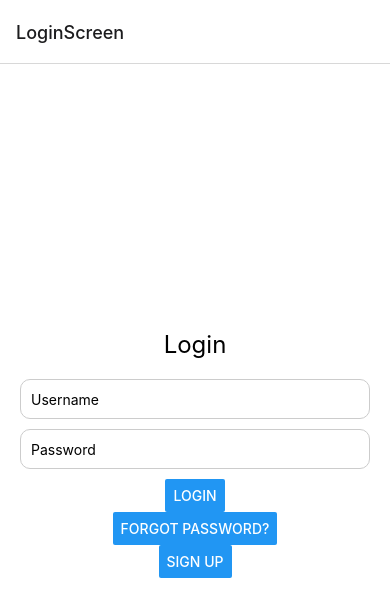
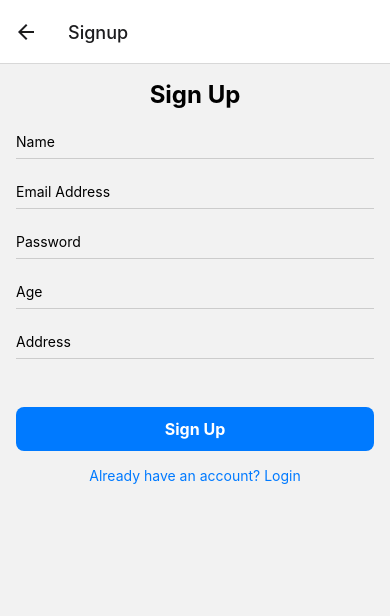
Before and after one commit to pratikgtam/mdev-cross-platform-recipe-book, a React Native app: screen /Signup in a window 390 px wide. Shown: the top 616 px of the page. Built offline with nearby package versions, Linux system fonts and the light colour scheme.

Commit message:
tab bar and logins

```diff
--- a/App.tsx
+++ b/App.tsx
@@ -1,48 +1,56 @@
-import { StatusBar } from 'expo-status-bar';
-import { StyleSheet, Text, View } from 'react-native';
-import PageHeader from './src/components/Header';
-import * as React from 'react';
-import ProfileScreen from './src/components/ProfileScreen';
-import { NavigationContainer } from '@react-navigation/native';
-import { createBottomTabNavigator } from '@react-navigation/bottom-tabs';
-import { createNativeStackNavigator } from '@react-navigation/native-stack';
-import RecipesScreen from './src/components/RecipeScreen';
-import WelcomeScreen from './src/components/Welcome';
-import LoginScreen from './src/components/LoginScreen';
-import NotificationScreen from './src/components/Notifications';
-import ContactUsScreen from './src/components/ContactUs';
-import ProfileDetailScreen from './src/components/Profile';
-
+import { StatusBar } from "expo-status-bar";
+import { StyleSheet, Text, View } from "react-native";
+import PageHeader from "./src/components/Header";
+import * as React from "react";
+import ProfileScreen from "./src/components/ProfileScreen";
+import { NavigationContainer } from "@react-navigation/native";
+import { createBottomTabNavigator } from "@react-navigation/bottom-tabs";
+import { createNativeStackNavigator } from "@react-navigation/native-stack";
+import RecipesScreen from "./src/components/RecipeScreen";
+import WelcomeScreen from "./src/components/Welcome";
+import LoginScreen from "./src/components/LoginScreen";
+import NotificationScreen from "./src/components/Notifications";
+import ContactUsScreen from "./src/components/ContactUs";
+import ProfileDetailScreen from "./src/components/Profile";
+import Signup from "./src/components/SignupScreen";
+import Login from "./src/components/LoginScreen";
+import TabNavigator from "./src/navigation/TabNavigator";
 
 function App() {
   const Stack = createNativeStackNavigator();
   const Tab = createBottomTabNavigator();
 
   return (
-
-       <NavigationContainer>
-      <Stack.Navigator initialRouteName='LoginScreen' >
-        <Stack.Screen name="Recipes" component={RecipesScreen}/>
+    <NavigationContainer>
+      <Stack.Navigator initialRouteName="LoginScreen">
+        <Stack.Screen name="Recipes" component={RecipesScreen} />
         <Stack.Screen name="Profile" component={ProfileScreen} />
         <Stack.Screen name="LoginScreen" component={LoginScreen} />
         <Stack.Screen name="Notifications" component={NotificationScreen} />
         <Stack.Screen name="Contact" component={ContactUsScreen} />
         <Stack.Screen name="My Profile" component={ProfileDetailScreen} />
-
+        <Stack.Screen name="Signup" component={Signup} />
+        <Stack.Screen name="Login" component={Login} />
+        <Stack.Screen
+          name="Home"
+          component={TabNavigator}
+          options={{ headerShown: false }}
+        />
       </Stack.Navigator>
     </NavigationContainer>
-  );}
-
-    function HomeTabs() {
-      return (
-        <Tab.Navigator>
-          <Tab.Screen name="Recipes" component={RecipesScreen} />
-          <Tab.Screen name="Notifications" component={NotificationScreen} />
-          <Tab.Screen name="Contact" component={ContactUsScreen} />
-          <Tab.Screen name="Profile" component={ProfileDetailScreen} />
-        </Tab.Navigator>
-
   );
 }
 
+//   function HomeTabs() {
+//     return (
+//       <Tab.Navigator>
+//         <Tab.Screen name="Recipes" component={RecipesScreen} />
+//         <Tab.Screen name="Notifications" component={NotificationScreen} />
+//         <Tab.Screen name="Contact" component={ContactUsScreen} />
+//         <Tab.Screen name="Profile" component={ProfileDetailScreen} />
+//       </Tab.Navigator>
+
+// );
+// }
+//
 export default App;
--- a/src/components/LoginScreen.tsx
+++ b/src/components/LoginScreen.tsx
@@ -1,67 +1,131 @@
-import React, { useState } from 'react';
-import { View, Text, TextInput, Button, StyleSheet } from 'react-native';
+import React, { useState } from "react";
+import {
+  View,
+  Text,
+  TextInput,
+  TouchableOpacity,
+  StyleSheet,
+  ScrollView,
+} from "react-native"; // Added ScrollView
+import Icon from "react-native-vector-icons/MaterialCommunityIcons";
 
-
-const LoginScreen = ({ navigation }) => {
-  const [username, setUsername] = useState('');
-  const [password, setPassword] = useState('');
+const Login: React.FC = ({ navigation }: any) => {
+  const [email, setEmail] = useState<string>("");
+  const [password, setPassword] = useState<string>("");
 
   const handleLogin = () => {
-    // Implement your login logic here
-    console.log('Username:', username);
-    console.log('Password:', password);
+    // if (!email.trim()) {
+    //   alert("Please enter your email address");
+    //   return;
+    // }
+    // if (!password.trim()) {
+    //   alert("Please enter your password");
+    //   return;
+    // }
+    // const emailRegex = /^[^\s@]+@[^\s@]+\.[^\s@]+$/;
+    // if (!emailRegex.test(email)) {
+    //   alert("Please enter a valid email address");
+    //   return;
+    // }
+
+    navigation.replace("Home");
+  };
+
+  const handleForgotPassword = () => {
+    console.log("Forgot password link pressed");
+  };
+
+  const handleSignUp = () => {
+    navigation.replace("Signup");
   };
 
   return (
-    <View style={styles.container}>
-      <Text style={styles.title}>Login</Text>
+    <ScrollView contentContainerStyle={styles.container}>
+      <Text style={styles.heading}>Login</Text>
+      <View style={styles.inputContainer}>
+        <Icon name="email" size={24} color="#333" />
         <TextInput
           style={styles.input}
-        placeholder="Username"
-        value={username}
-        onChangeText={setUsername}
+          placeholder="Email Address"
+          onChangeText={(text) => setEmail(text)}
+          value={email}
         />
+      </View>
+      <View style={styles.inputContainer}>
+        <Icon name="lock" size={24} color="#333" />
         <TextInput
           style={styles.input}
           placeholder="Password"
-        secureTextEntry={true}
+          secureTextEntry
+          onChangeText={(text) => setPassword(text)}
           value={password}
-        onChangeText={setPassword}
-      />
-      <Button title="Login" onPress={handleLogin} />
-      <Button
-        title="Forgot Password?"
-        onPress={() => navigation.navigate('ForgotPassword')}
-      />
-      <Button
-        title="Sign Up"
-        onPress={() => navigation.navigate('SignUp')}
         />
       </View>
+      <View style={styles.forgotPasswordContainer}>
+        <TouchableOpacity onPress={handleForgotPassword}>
+          <Text style={styles.forgotPassword}>Forgot Password?</Text>
+        </TouchableOpacity>
+      </View>
+      <TouchableOpacity onPress={handleLogin} style={styles.loginButton}>
+        <Text style={styles.loginButtonText}>Login</Text>
+      </TouchableOpacity>
+      <TouchableOpacity onPress={handleSignUp}>
+        <Text style={styles.signUpLink}>Don't have an account? Sign Up</Text>
+      </TouchableOpacity>
+    </ScrollView>
   );
 };
 
 const styles = StyleSheet.create({
   container: {
-    flex: 1,
-    backgroundColor: '#fff',
-    justifyContent: 'center',
-    alignItems: 'center',
-    padding: 20,
+    flexGrow: 1,
+    padding: 16,
+
+    alignItems: "center",
   },
-  title: {
+  heading: {
     fontSize: 24,
-    marginBottom: 20,
+    fontWeight: "bold",
+    marginBottom: 16,
+  },
+  inputContainer: {
+    flexDirection: "row",
+    alignItems: "center",
+    marginBottom: 16,
   },
   input: {
-    width: '100%',
-    height: 40,
-    borderWidth: 1,
-    borderRadius: 10,
-    borderColor: '#ccc',
-    paddingHorizontal: 10,
-    marginBottom: 10,
+    flex: 1,
+    marginLeft: 8,
+    borderBottomWidth: 1,
+    borderColor: "#ccc",
+    paddingVertical: 8,
+  },
+  loginButton: {
+    backgroundColor: "#007AFF",
+    borderRadius: 8,
+    paddingVertical: 12,
+    paddingHorizontal: 24,
+    alignItems: "center",
+    marginTop: 132,
+    width: "100%",
+  },
+  loginButtonText: {
+    color: "#fff",
+    fontSize: 16,
+    fontWeight: "bold",
+  },
+  forgotPasswordContainer: {
+    alignSelf: "flex-end",
+    marginTop: 16,
+  },
+  forgotPassword: {
+    color: "#007AFF",
+  },
+  signUpLink: {
+    color: "#007AFF",
+    marginTop: 16,
+    textAlign: "center",
   },
 });
 
-export default LoginScreen;
+export default Login;
--- /dev/null
+++ b/src/components/MainBottomTabParams.tsx
@@ -0,0 +1,4 @@
+export type MainBottomTabParamList = {
+  Home: undefined;
+  Details: undefined;
+};
--- /dev/null
+++ b/src/components/SignupScreen.tsx
@@ -0,0 +1,149 @@
+import React, { useState } from "react";
+import {
+  View,
+  Text,
+  TextInput,
+  TouchableOpacity,
+  StyleSheet,
+} from "react-native";
+
+const Signup = ({ navigation }) => {
+  const [name, setName] = useState<string>("");
+  const [email, setEmail] = useState<string>("");
+  const [password, setPassword] = useState<string>("");
+  const [age, setAge] = useState<string>("");
+  const [address, setAddress] = useState<string>("");
+
+  const handleSignUp = () => {
+    // Basic validation
+    if (!name.trim()) {
+      alert("Please enter your name");
+      return;
+    }
+    if (!email.trim()) {
+      alert("Please enter your email address");
+      return;
+    }
+    if (!password.trim()) {
+      alert("Please enter your password");
+      return;
+    }
+    if (!age.trim()) {
+      alert("Please enter your age");
+      return;
+    }
+    if (!address.trim()) {
+      alert("Please enter your address");
+      return;
+    }
+
+    // Additional validation for email format
+    const emailRegex = /^[^\s@]+@[^\s@]+\.[^\s@]+$/;
+    if (!emailRegex.test(email)) {
+      alert("Please enter a valid email address");
+      return;
+    }
+
+    // Additional validation for password strength (e.g., minimum length)
+    if (password.length < 6) {
+      alert("Password must be at least 6 characters long");
+      return;
+    }
+
+    // Additional validation for age (e.g., must be a number)
+    if (isNaN(parseInt(age))) {
+      alert("Please enter a valid age");
+      return;
+    }
+
+    // Implement your registration logic here
+    console.log("Sign Up button pressed");
+    // You can navigate to the home screen or login screen after successful registration
+    navigation.replace("Home"); // Replace with the appropriate screen name
+  };
+
+  return (
+    <View style={styles.container}>
+      <Text style={styles.heading}>Sign Up</Text>
+      <TextInput
+        style={styles.input}
+        placeholder="Name"
+        onChangeText={(text) => setName(text)}
+        value={name}
+      />
+      <TextInput
+        style={styles.input}
+        placeholder="Email Address"
+        onChangeText={(text) => setEmail(text)}
+        value={email}
+      />
+      <TextInput
+        style={styles.input}
+        placeholder="Password"
+        secureTextEntry
+        onChangeText={(text) => setPassword(text)}
+        value={password}
+      />
+      <TextInput
+        style={styles.input}
+        placeholder="Age"
+        onChangeText={(text) => setAge(text)}
+        value={age}
+      />
+      <TextInput
+        style={styles.input}
+        placeholder="Address"
+        onChangeText={(text) => setAddress(text)}
+        value={address}
+      />
+      <TouchableOpacity onPress={handleSignUp} style={styles.signupButton}>
+        <Text style={styles.signupButtonText}>Sign Up</Text>
+      </TouchableOpacity>
+      <TouchableOpacity onPress={() => navigation.navigate("Login")}>
+        <Text style={styles.loginLink}>Already have an account? Login</Text>
+      </TouchableOpacity>
+    </View>
+  );
+};
+
+const styles = StyleSheet.create({
+  container: {
+    flex: 1,
+    padding: 16,
+
+    alignItems: "center",
+  },
+  heading: {
+    fontSize: 24,
+    fontWeight: "bold",
+    marginBottom: 16,
+  },
+  input: {
+    width: "100%",
+    borderBottomWidth: 1,
+    borderColor: "#ccc",
+    paddingVertical: 8,
+    marginBottom: 16,
+  },
+  signupButton: {
+    backgroundColor: "#007AFF",
+    borderRadius: 8,
+    paddingVertical: 12,
+    paddingHorizontal: 24,
+    alignItems: "center",
+    marginTop: 32,
+    width: "100%",
+  },
+  signupButtonText: {
+    color: "#fff",
+    fontSize: 16,
+    fontWeight: "bold",
+  },
+  loginLink: {
+    color: "#007AFF",
+    marginTop: 16,
+    textAlign: "center",
+  },
+});
+
+export default Signup;
--- /dev/null
+++ b/src/navigation/TabNavigator.tsx
@@ -0,0 +1,44 @@
+import {
+  BottomTabBar,
+  createBottomTabNavigator,
+} from "@react-navigation/bottom-tabs";
+import RecipesScreen from "../components/RecipeScreen";
+import ProfileScreen from "../components/ProfileScreen";
+import Icon from "react-native-vector-icons/MaterialCommunityIcons";
+
+const Tab = createBottomTabNavigator();
+
+const TabNavigator: React.FC = () => {
+  return (
+    <Tab.Navigator
+      initialRouteName="Welcome"
+      tabBar={(props) => <BottomTabBar {...props} />}
+      screenOptions={({ route }) => ({
+        tabBarIcon: ({ focused, color, size }) => {
+          let iconName;
+
+          if (route.name === "Welcome") {
+            iconName = focused ? "home" : "home-outline";
+          } else if (route.name === "Profile") {
+            iconName = focused ? "account" : "account-outline";
+          }
+
+          return <Icon name={iconName} size={size} color={color} />;
+        },
+      })}
+    >
+      <Tab.Screen
+        name="Welcome"
+        component={RecipesScreen}
+        options={{ tabBarLabel: "Recipes" }}
+      />
+      <Tab.Screen
+        name="Profile"
+        component={ProfileScreen}
+        options={{ tabBarLabel: "Profile" }}
+      />
+    </Tab.Navigator>
+  );
+};
+
+export default TabNavigator;
```
Also changed, not shown: package.json (+5 -3 lines), src/components/ProfileScreen.tsx (+36 -51 lines), src/components/RecipeList.tsx (+17 -14 lines), src/components/RecipeScreen.tsx (+51 -68 lines), src/components/Welcome.tsx (+17 -16 lines), src/navigation/AppNavigator.tsx (deleted, +0 -20 lines), 2 other files (tests, documents, lock files or other folders). Lines whose indentation alone changed are shown as unchanged.
